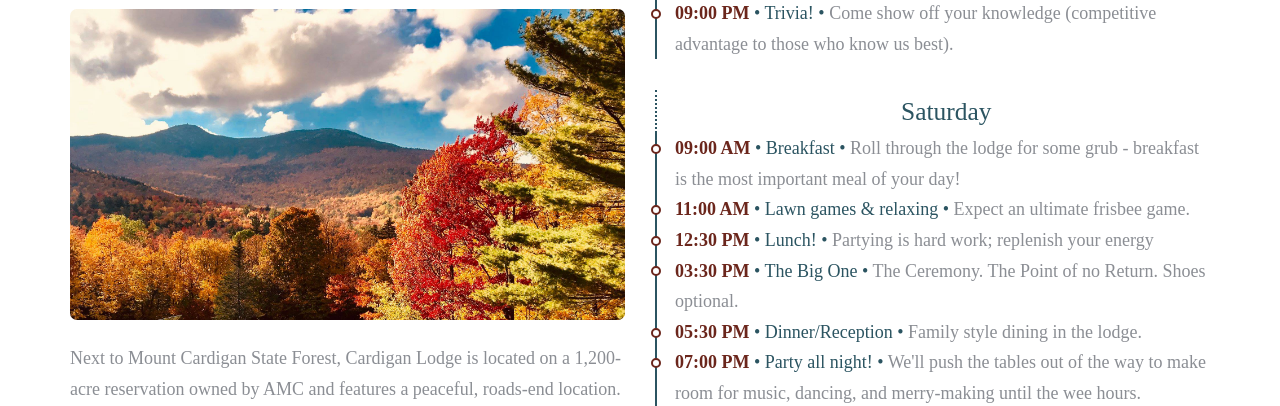
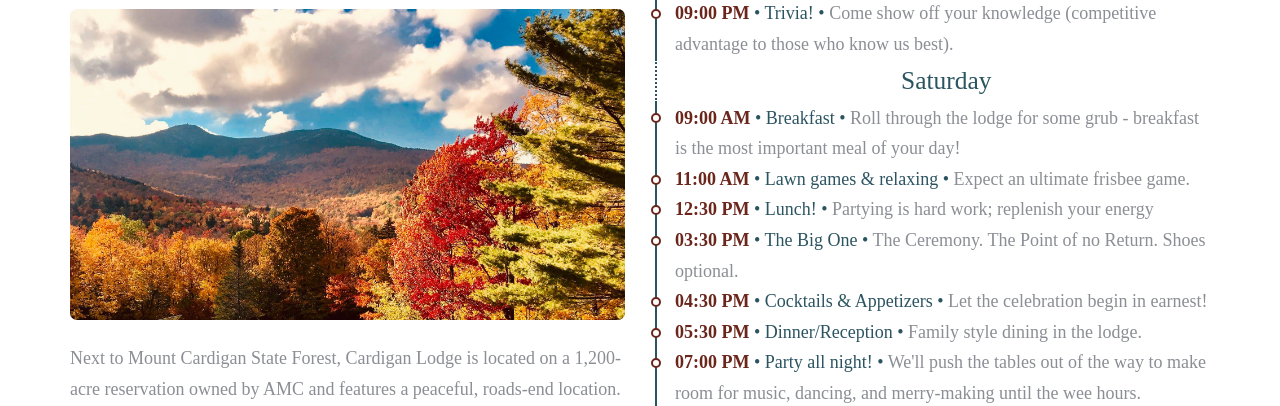
Before and after one commit to benandlizzy/benandlizzy.github.io, a plain HTML site: page index.html in a window 1280 px wide. Shown: the part 4529-4935 px from the top of the page. Drawn offline with nearby package versions, Linux system fonts and the light colour scheme; a web font is replaced by a local one.

Commit message:
cocktail hour

```diff
--- a/index.html
+++ b/index.html
@@ -205,7 +205,6 @@
                 <span class="tl-deet">Come show off your knowledge (competitive advantage to those who know us best).</span>
               </div>
 
-              <br>
               <div class="tl-header">Saturday</div>
               <div class="tl-item">
                 <span class="tl-time">09:00 AM</span>
@@ -228,6 +227,11 @@
                 <span class="tl-deet">The Ceremony. The Point of no Return. Shoes optional.</span>
               </div>
               <div class="tl-item">
+                <span class="tl-time">04:30 PM</span>
+                <span class="tl-info">Cocktails &amp; Appetizers</span>
+                <span class="tl-deet">Let the celebration begin in earnest!</span>
+              </div>
+              <div class="tl-item">
                 <span class="tl-time">05:30 PM</span>
                 <span class="tl-info">Dinner/Reception</span>
                 <span class="tl-deet">Family style dining in the lodge.</span>
@@ -243,7 +247,6 @@
                 <span class="tl-deet">Nobody likes to go to sleep on an empty stomach, so we've got you covered.</span>
               </div>
 
-              <br>
               <div class="tl-header">Sunday</div>
               <div class="tl-item">
                 <span class="tl-time">09:00 AM</span>
```
